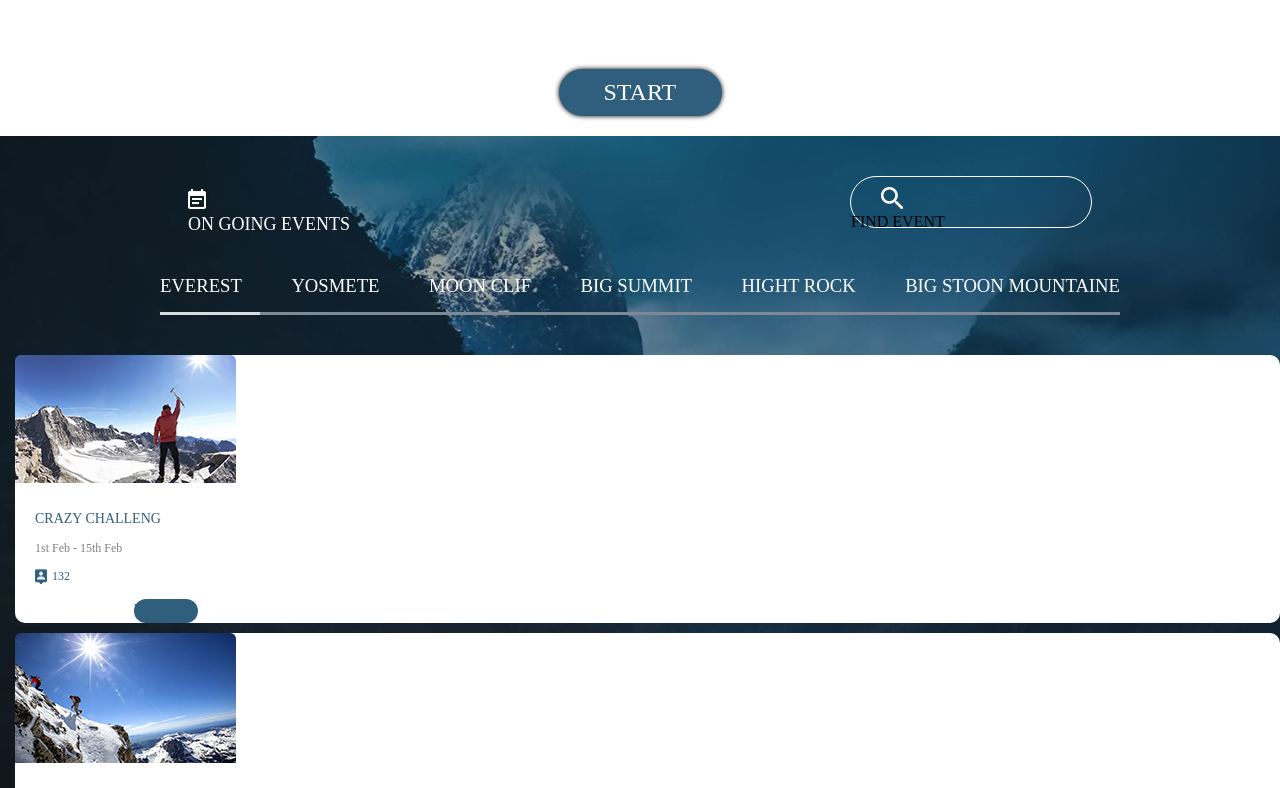
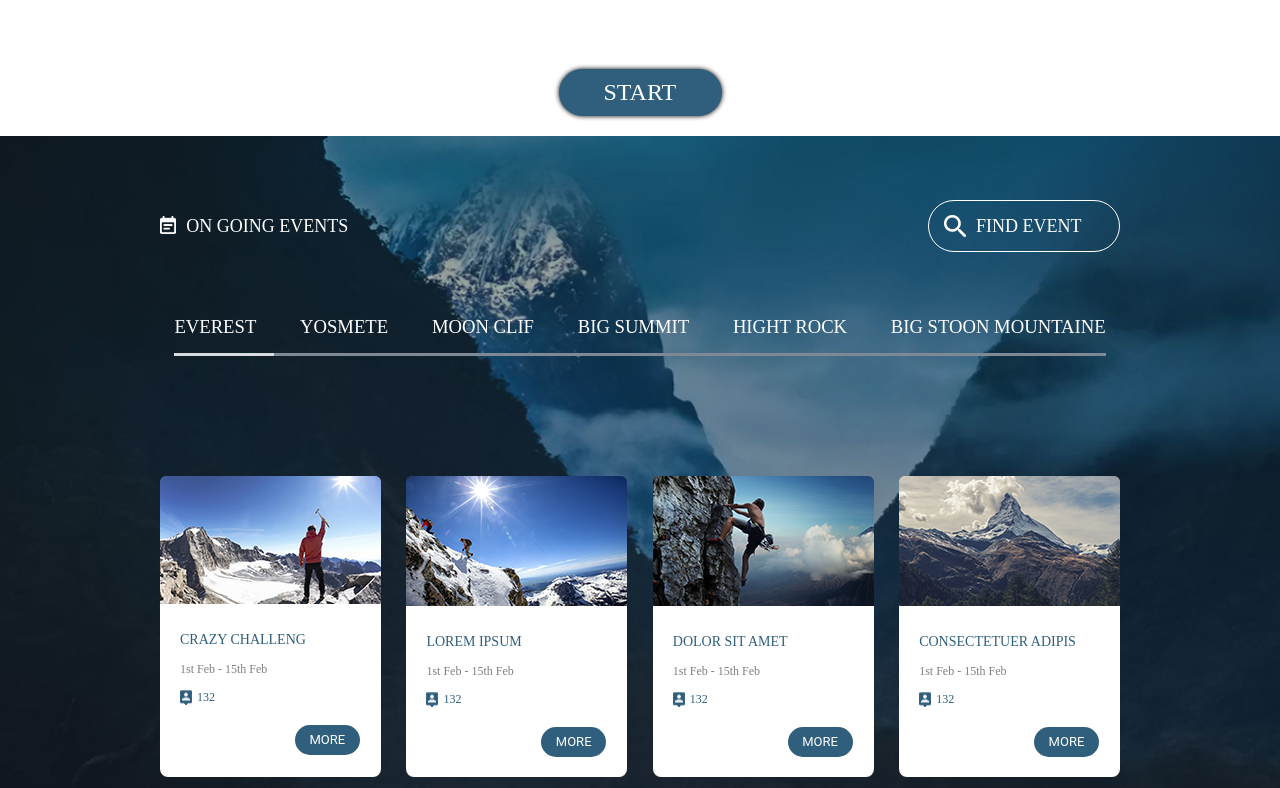
Before and after one commit to pavel1098/hw-HTML-RWD, a plain HTML site: page index.html in a window 1280 px wide. Shown: the part 860-1648 px from the top of the page. Drawn offline with Linux system fonts and the light colour scheme; a script that the page names is missing.

Commit message:
Update main.css

```diff
--- a/main.css
+++ b/main.css
@@ -116,7 +116,7 @@ a {
 .button {
 	display: flex;
 	justify-content: center;
-	width: 7% ;
+	width:7% ;
 	height: 50px;
 	border-radius: 30px;
 	font-size: 24px;
@@ -253,70 +253,87 @@ p.smaller-text img {
 	width: 100%;
 	/*height: 990px;*/
 
-	background: url('images/hicham.png') no-repeat;
+	background: url('images/hicham.png');
+	background-size: cover;
 
 
 }
 
 .main-content {
-	display: flex;
+	/* display: flex;
 	flex-direction: column;
-	justify-content: flex-start;
+	justify-content: flex-start; */
+
+	width: 75%;
+    margin: 0 auto;
+    font-family: 'Roboto', sans-serif;
+    display: flex;
+    flex-wrap: wrap;
 }
 
 .header-main {
 	width: 100%;
-	display: flex;
-	justify-content: center;
-	margin-top: 40px;
-	align-items: baseline;
-	margin-bottom: 40px;
+	    margin: 5vw 0vw;
+	    display: flex;
+	    justify-content: space-between;
+	    align-items: center;
 
 }
 
 .event-text {
+	/* font-family: ﻿CalistoMT, ﻿AdobeInvisFont, ﻿MyriadPro-Regular;
+	font-size: 18px;
+	color: rgba(255, 255, 255, 255);
+	text-transform: uppercase; */
+	display: flex;
+}
+
+.event-text p {
+	margin-left: 10px;
 	font-family: ﻿CalistoMT, ﻿AdobeInvisFont, ﻿MyriadPro-Regular;
 	font-size: 18px;
 	color: rgba(255, 255, 255, 255);
 	text-transform: uppercase;
-	margin-right: 500px;
-
 }
 
-/* .event-text img {
-	padding-right: 10px;
-	margin-top: 100px;
-	margin-left: 178px;
-} */
+ .event-text img {
+	height: 18px;
+}
 
 
 .search-box {
-	width: 240px;
-	height: 50px;
-	border: 1px #fff solid;
-	border-radius: 30px;
+	border: 1px solid #fff;
+    width: 190px;
+    height: 50px;
+    align-items: center;
+    border-radius: 46px;
+		display: flex;
 	/* margin-top: 90px;
 	margin-right: 178px; */
 
 }
 
-.search-box span {
+.search-box p {
+	display: block;
 	font-family: ﻿CalistoMT, ﻿AdobeInvisFont, ﻿MyriadPro-Regular;
 	font-size: 18px;
 	color: rgba(255, 255, 255, 255);
 	text-transform: uppercase;
+	/* margin-left: 70px;
+	margin-top: -20px; */
+
 
 
 }
 
 .search-box img {
-	margin-left: 30px;
-	margin-top: 10px;
+	 margin-left: 15px;
+	 margin-right: 10px;
 }
 
 
 .menu{
-	width:75%;
+	width:97%;
 	display: flex;
 	justify-content: space-between;
 	margin: 0 auto;
@@ -334,7 +351,7 @@ p.smaller-text img {
 
 .underline {
 	background:  #7f8996;
-	width: 75%;
+	width: 97%;
 	height: 3px;
 	margin: 0 auto;
 	margin-top: 15px;
@@ -348,23 +365,29 @@ p.smaller-text img {
 	height: 3px;
 }
 
-.first-travel-line {
-	width: 100%;
+.travel-line {
+	/* width: 100%;
 	margin: 0 auto;
 
 	display: flex;
 	flex-direction: row;
 	justify-content: center;
 	/* padding: 90px 178px 8px 178px; */
-	flex-wrap: wrap;
-	margin-bottom: 10px;
+	/* flex-wrap: wrap;
+	margin-bottom: 10px; */
+	margin: 60px 0;
+    display: flex;
+    flex-wrap: wrap;
+    width: 100%;
+    justify-content: space-between;
 }
 
 .line-block {
-	background: #ffffff;
-	border-radius: 10px;
-	/* height: 280px; */
-	margin-left: 15px;
+	width: 23%;
+    background: #ffffff;
+    border-radius: 8px;
+    margin-top: 20px;
+
 
 }
 
@@ -388,13 +411,17 @@ p.smaller-text img {
 	margin-bottom: 13px;
 }
 
-.line-block div {
+.members {
 	display: flex;
 
 	font-family: ﻿HelveticaNeue, ﻿AdobeInvisFont, ﻿MyriadPro-Regular;
 	font-size: 12px;
 	color: rgba(48, 95, 125, 255);
 
+}
+
+.line-block > img {
+	width: 100%;
 }
 
 .person {
@@ -404,13 +431,17 @@ p.smaller-text img {
 }
 
 .button-more {
-	width: 64px;
-	height: 24px;
-	border-radius: 30px;
+	width: 65px;
+  height: 30px;
 	background: #305f7d;
-	margin-left: 119px;
-	margin-top: 15px;
-	margin-bottom: 10px;
+	align-items: center;
+	display: flex;
+  justify-content: center;
+	border-radius: 25px;
+	color: #fff;
+	font-size: 13px;
+	margin: 20px 21px 20px auto;
+	text-transform: uppercase;
 }
 
 .button-more p {
@@ -426,13 +457,15 @@ p.smaller-text img {
 }
 
 .second-travel-line {
-	display: flex;
 	width: 100%;
 	margin: 0 auto;
+
+	display: flex;
 	flex-direction: row;
 	justify-content: center;
-	margin-bottom: 40px;
+	/* padding: 90px 178px 8px 178px; */
 	flex-wrap: wrap;
+	margin-bottom: 10px;
 }
 
 #top-climbers {
@@ -528,6 +561,7 @@ p.smaller-text img {
 	text-align: left;
 	margin-top: 54px;
 
+
 }
 
 .footer-top-text h5 {
@@ -541,6 +575,7 @@ p.smaller-text img {
 
 .website-name {
 	flex-basis: 260px;
+
 	margin-right: 500px;
 }
 
@@ -558,9 +593,9 @@ p.smaller-text img {
 }
 
 .footer-main {
-	display: flex;
+	/* display: flex;
 	flex-direction: row;
-	justify-content: space-between;
+	justify-content: space-between; */
 	margin-bottom: 40px;
 }
 
@@ -573,6 +608,7 @@ p.smaller-text img {
 	text-align: center;
 	justify-content: space-between;
 	flex-wrap: wrap;
+	align-items: baseline;
 }
 
 .subscribe {
@@ -604,15 +640,18 @@ p.smaller-text img {
 }
 
 .main-text-news {
-	margin-top: 55px;
-	margin-left: 300px;
-	margin-right: 10px;
+	 /* margin-top: 55px; */
+	/* margin-left: 300px;
+	margin-right: 10px;  */
 }
 
 .main-text {
+
 	margin-top: 50px;
 	margin-left: 40px;
 }
+
+
 
 .social-media {
 	margin-top: 40px;
@@ -638,6 +677,7 @@ p.smaller-text img {
 	text-align: center;
 	margin-top: 40px;
 	margin-bottom: 15px;
+	flex-wrap: wrap;
 }
 
 .footer-bar > div {
@@ -650,4 +690,5 @@ p.smaller-text img {
 	color: rgba(254, 255, 255, 255);
 	text-align: center;
 	margin-bottom: 40px;
+	margin-top: 20px;
 }
```
